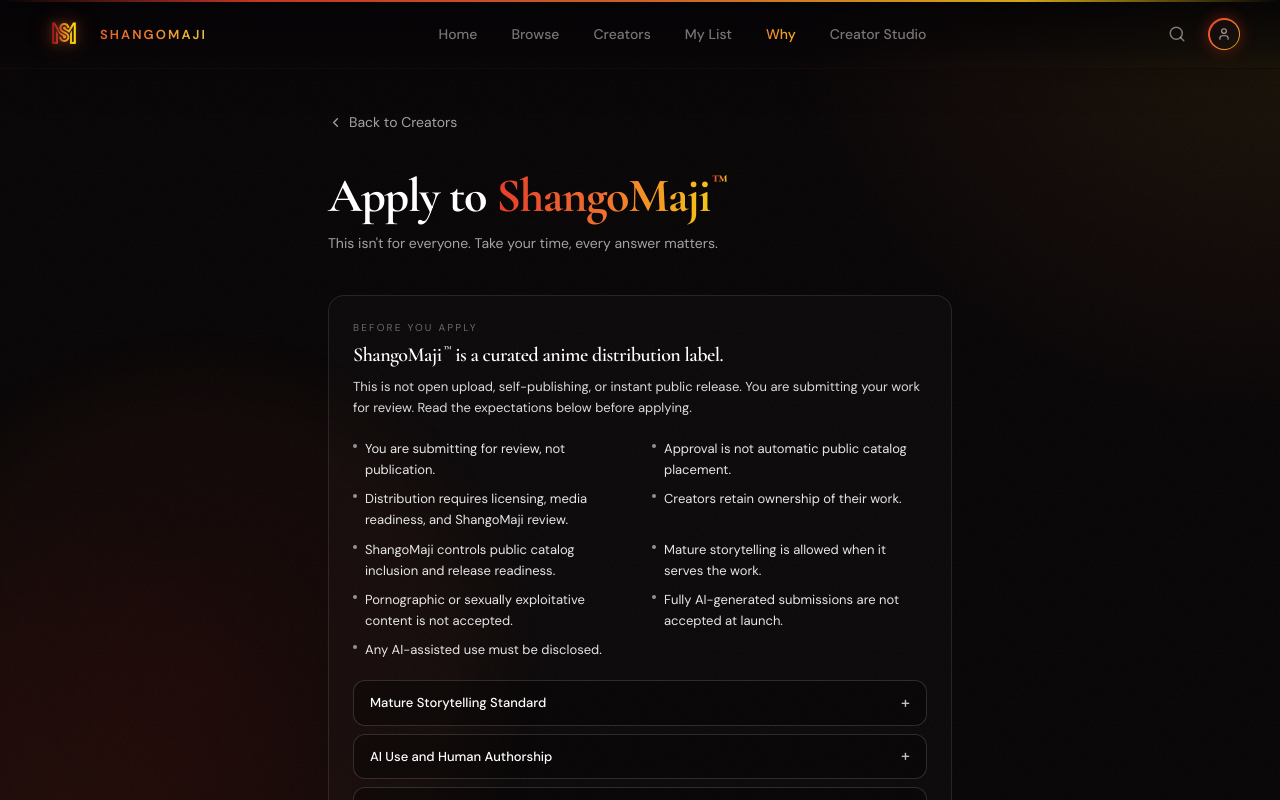
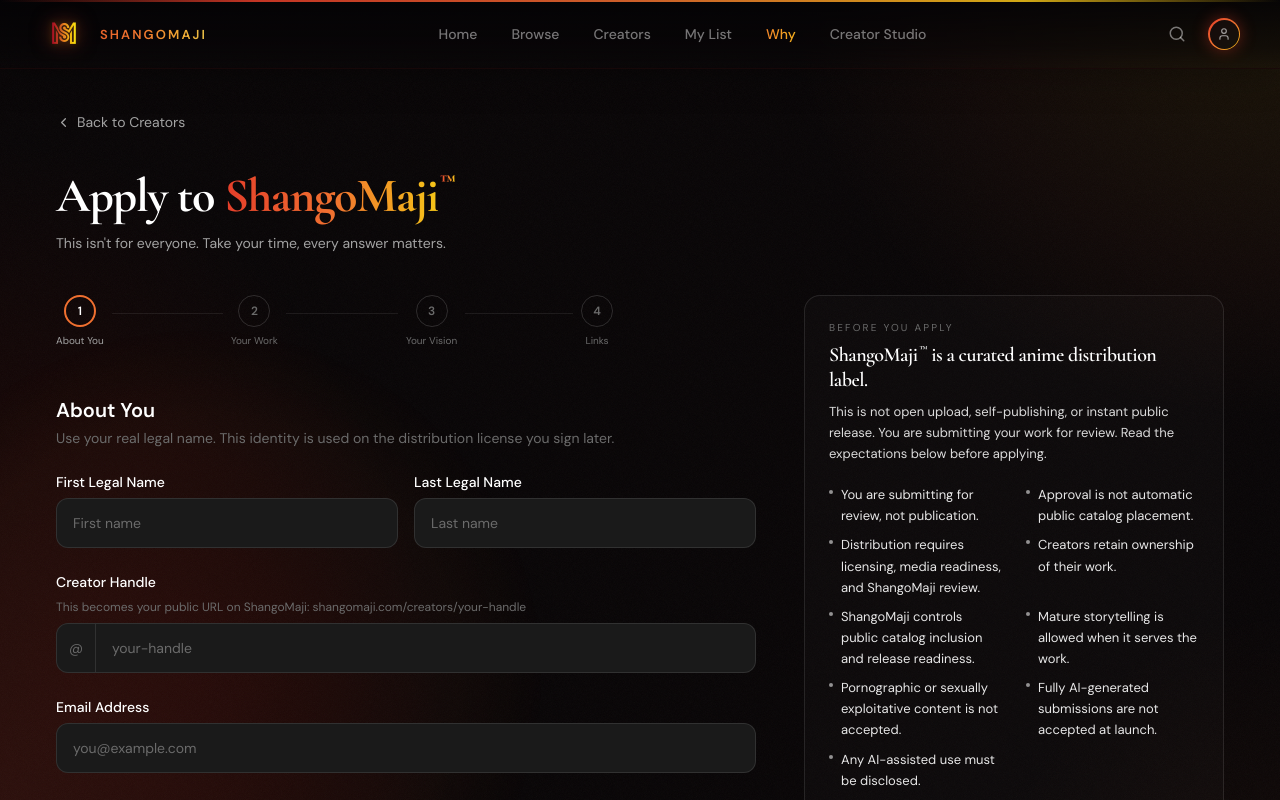
Before and after one commit to G-Labz/shangomaji-clean, a Next.js app: page /creators/apply in a window 1280 px wide. Shown: the top 800 px of the page. Built offline with nearby package versions, Linux system fonts and the light colour scheme.

Commit message:
Rebuild creator application desktop layout

```diff
--- a/src/app/creators/apply/page.tsx
+++ b/src/app/creators/apply/page.tsx
@@ -327,7 +327,7 @@
 
   return (
     <div className="min-h-screen pt-16 pb-20 flex flex-col">
-      <div className="max-w-2xl mx-auto px-6 py-12 flex-1 w-full">
+      <div className="max-w-[1440px] mx-auto px-6 sm:px-8 lg:px-12 xl:px-14 py-12 flex-1 w-full">
         {/* Back */}
         <Link
           href="/creators"
@@ -354,12 +354,25 @@
           </p>
         </motion.div>
 
+        {/* xl+ two-zone application surface.
+            Below xl: single-column stack. DOM order is
+              policy rail → main form
+            so mobile reads "Before you apply" before the steps.
+            At xl+: `order` swaps the visual columns to
+              main form (left) / policy rail (right). */}
+        <div className="grid grid-cols-1 gap-10 xl:grid-cols-[minmax(0,1fr)_minmax(360px,420px)] xl:gap-12 xl:items-start">
+
+        {/* ── Guidance rail (policy block).
+            Mobile: appears first (above the form).
+            xl+: moves to the right column via xl:order-2. */}
+        <aside className="min-w-0 xl:order-2">
+
         {/* Before You Apply — compact policy block.
             Sets expectations before the form. Copy-only; no new fields,
             validation, or payload behavior. Three expandable sections keep
             initial visual weight light so the application is not buried. */}
         <motion.section
-          className="mb-10 rounded-2xl border border-white/10 bg-white/[0.02] p-5 sm:p-6"
+          className="rounded-2xl border border-white/10 bg-white/[0.02] p-5 sm:p-6"
           initial={{ opacity: 0, y: 12 }}
           animate={{ opacity: 1, y: 0 }}
           transition={{ duration: 0.4, delay: 0.05 }}
@@ -474,6 +487,12 @@
             .
           </p>
         </motion.section>
+
+        </aside>
+
+        {/* ── Main application zone — step indicator + active form + actions.
+            xl+: takes the left (1fr) column. Mobile: stacks below the rail. */}
+        <div className="min-w-0 xl:order-1">
 
         {/* Step indicator */}
         <div className="flex items-center gap-0 mb-12">
@@ -701,14 +720,14 @@
                   </Field>
                   <Field
                     label="Project Description"
-                    hint="Briefly describe your project, including the story concept, format, current stage, intended audience, and what kind of support or opportunity you are seeking."
+                    hint="Describe your project in detail, including the story concept, format, current stage, intended audience, tone, creative goals, and what kind of support or opportunity you are seeking."
                     error={errors.logline}
                   >
                     <Textarea
                       value={form.logline}
                       onChange={set("logline")}
                       placeholder="A young archivist discovers a forgotten god — a 6-episode animated series, currently in scripts and concept art. Aimed at adult anime fans drawn to mythic storytelling. Seeking distribution, audience, and creative partnership to finish production."
-                      rows={9}
+                      rows={14}
                     />
                   </Field>
                   <Field
@@ -882,6 +901,12 @@
             {submitError}
           </p>
         )}
+
+        </div>
+        {/* /main application zone */}
+
+        </div>
+        {/* /xl+ two-zone grid */}
       </div>
       <SiteFooter />
     </div>
```
